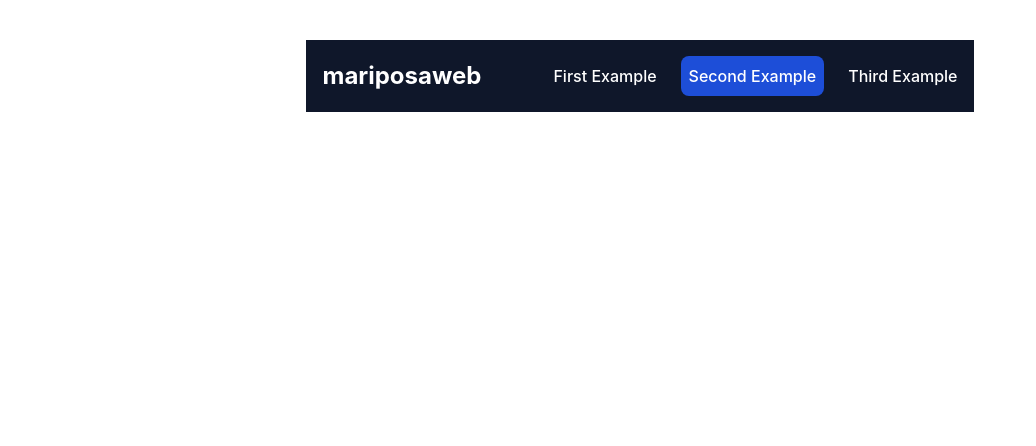
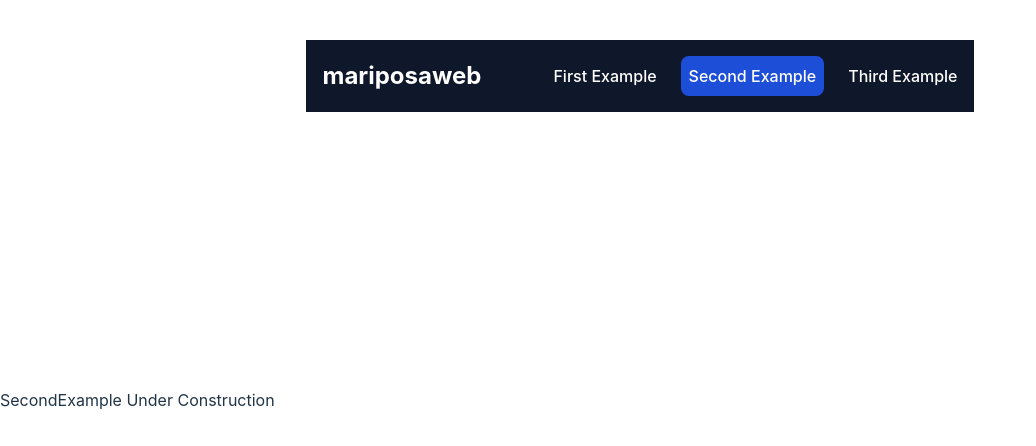
Before and after one commit to DanSimonson/eduframermotion, a React (Vite) app: page /secondexample in a window 1280 px wide. Shown: the top 446 px of the page, without its empty margins (0-1036 px from the left). Built offline with nearby package versions, Linux system fonts and the light colour scheme.

Commit message:
added routes

```diff
--- a/src/App.jsx
+++ b/src/App.jsx
@@ -2,8 +2,8 @@ import { Routes, Route } from "react-router-dom";
 import { Navbar } from "./components/Navbar";
 // pages
 import FirstExample from "./pages/FirstExample";
-// import SecondExample from "./pages/SecondExample";
-// import ThirdExample from "./pages/ThirdExample";
+import SecondExample from "./pages/SecondExample";
+import ThirdExample from "./pages/ThirdExample";
 
 function App() {
   return (
@@ -22,8 +22,8 @@ function App() {
       </div>
       <Routes>
         <Route path="firstexample" element={<FirstExample />} />
-        {/* <Route path="secondexample" element={<SecondExample />} />
-        <Route path="thirdexample" element={<ThirdExample />} /> */}
+        <Route path="secondexample" element={<SecondExample />} />
+        <Route path="thirdexample" element={<ThirdExample />} />
       </Routes>
     </div>
   );
--- a/src/pages/SecondExample.jsx
+++ b/src/pages/SecondExample.jsx
@@ -4,4 +4,4 @@ function SecondExample() {
   return <div>SecondExample Under Construction</div>;
 }
 
-export default SecondExample;
+export default SecondExample
```
